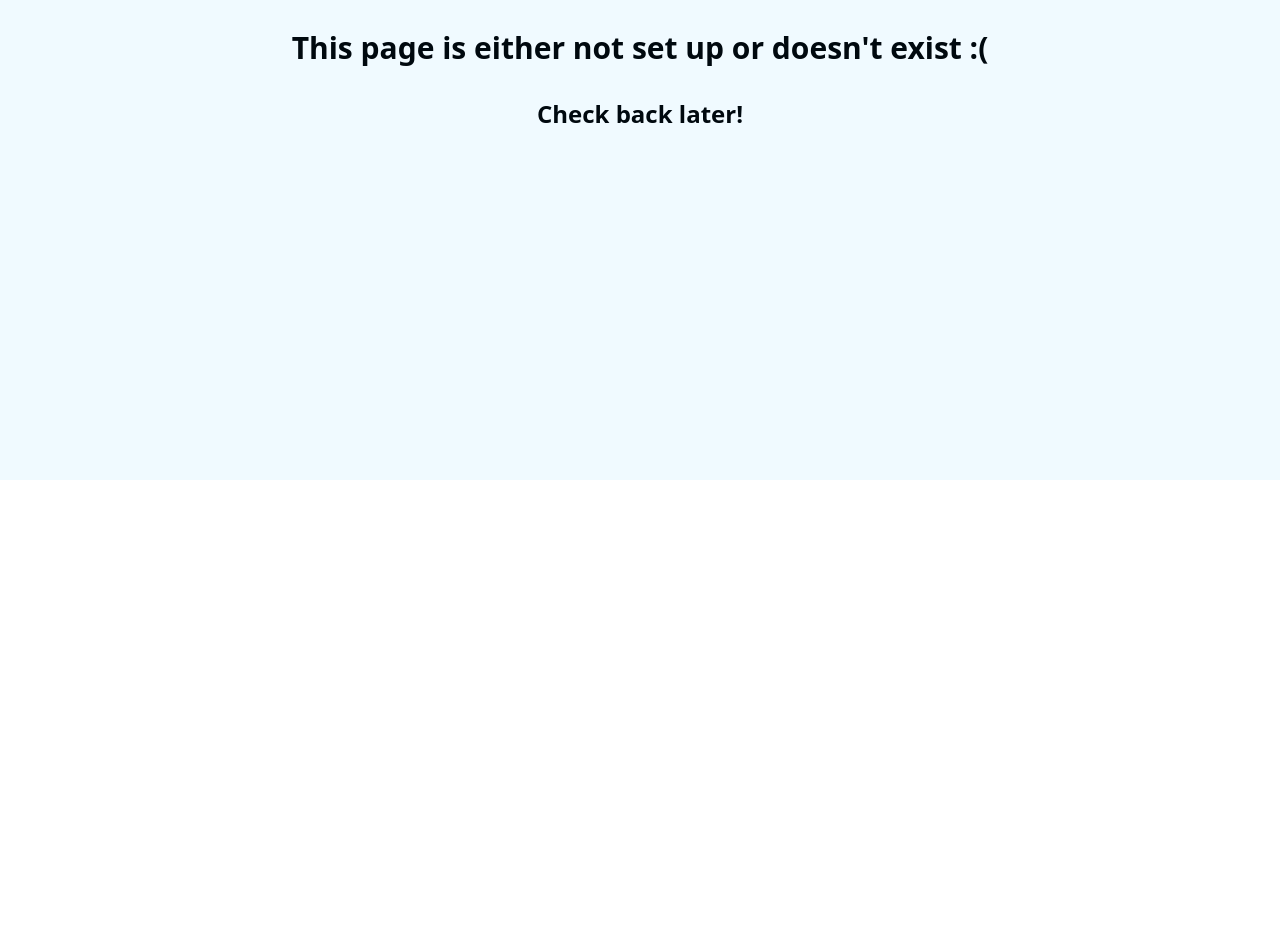
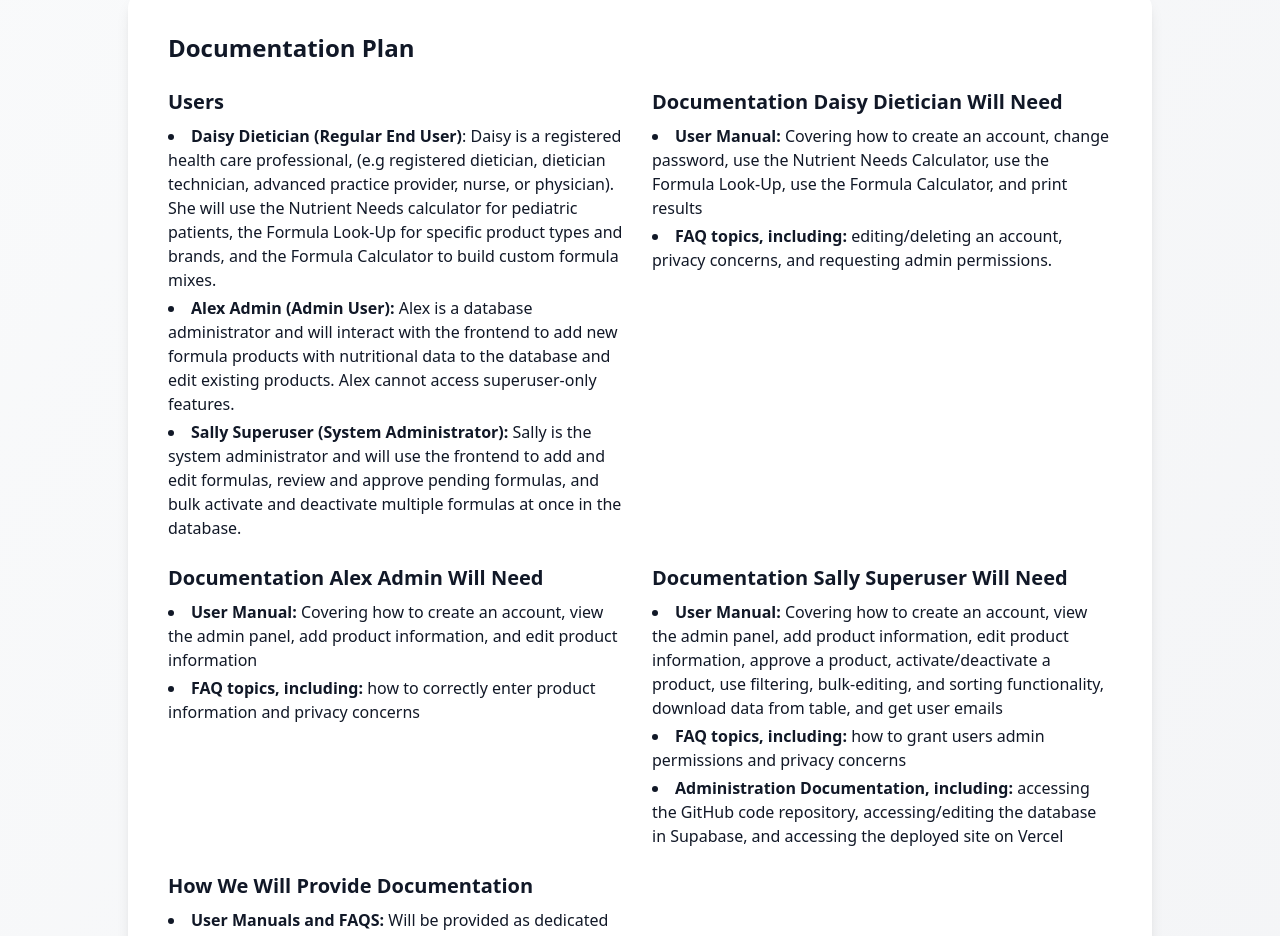
Before and after one commit to ethanbonsall/COMP-523-O, a Next.js app in the folder web/: page /user-manual in a window 1280 px wide. Before the commit this address had no page. Shown: the part 320-1256 px from the top of the page. Before the commit the page ends 800 px from the top, so only its background shows below. Built offline with nearby package versions, Linux system fonts and the light colour scheme.

Commit message:
added documenation plan

```diff
--- a/web/components/navbar.tsx
+++ b/web/components/navbar.tsx
@@ -63,6 +63,8 @@ export default function Navbar() {
             >
               D3. Test Plan
             </Link>
+            <hr />
+            <Link href="/user-manual" className="hover:bg-secondary-400 p-2 rounded">D4. User Manual</Link>
             <hr />
             <Link
               href="/architecture-diagram"
@@ -175,6 +177,7 @@ export default function Navbar() {
                   <Link href="/specifications">D1. Specifications</Link>
                   <Link href="/platform-evaluation">D2. Platform Evaluation</Link>
                   <Link href="/test-plan">D3. Test Plan</Link>
+                  <Link href="/user-manual">D4. User Manual</Link>
                   <Link href="/architecture-diagram">Architecture Diagram</Link>
                   <Link href="/system-metaphor">System Metaphor</Link>
                   <Link href="/prototype">Prototype</Link>
--- /dev/null
+++ b/web/pages/user-manual.tsx
@@ -0,0 +1,158 @@
+import Navbar from "@/components/navbar";
+import Head from "next/head";
+
+const TestPlan = () => {
+  return (
+    <>
+      <Head>
+        <title>D4. User Manual</title>
+      </Head>
+      <Navbar />
+      <main className="min-h-screen bg-gradient-to-br from-gray-50 to-gray-100 text-gray-900 p-6 md:p-12">
+        <div className="max-w-5xl mx-auto space-y-10">
+          <section className="text-center">
+            <h1 className="text-4xl font-bold mb-4">D4. User Manual</h1>
+            <p className="text-lg text-gray-600">
+              Ensuring all users of the system have access to the the
+              information that they need to run the system and gain benefit from
+              it.
+            </p>
+          </section>
+
+          <section className="bg-white shadow-lg rounded-2xl p-6 md:p-10 space-y-6">
+            <h2 className="text-2xl font-semibold">Documentation Plan</h2>
+            <div className="grid md:grid-cols-2 gap-6">
+              <div>
+                <h3 className="font-semibold text-xl mb-2">Users</h3>
+                <ul className="list-disc list-inside space-y-1">
+                  <li>
+                    <strong>Daisy Dietician (Regular End User)</strong>: Daisy
+                    is a registered health care professional, (e.g registered
+                    dietician, dietician technician, advanced practice provider,
+                    nurse, or physician). She will use the Nutrient Needs
+                    calculator for pediatric patients, the Formula Look-Up for
+                    specific product types and brands, and the Formula
+                    Calculator to build custom formula mixes.
+                  </li>
+                  <li>
+                    <strong>Alex Admin (Admin User):</strong> Alex is a database
+                    administrator and will interact with the frontend to add new
+                    formula products with nutritional data to the database and
+                    edit existing products. Alex cannot access superuser-only
+                    features.
+                  </li>
+                  <li>
+                    <strong>Sally Superuser (System Administrator): </strong>
+                    Sally is the system administrator and will use the frontend
+                    to add and edit formulas, review and approve pending
+                    formulas, and bulk activate and deactivate multiple formulas
+                    at once in the database.
+                  </li>
+                </ul>
+              </div>
+              <div>
+                <h3 className="font-semibold text-xl mb-2">
+                  Documentation Daisy Dietician Will Need
+                </h3>
+                <ul className="list-disc list-inside space-y-1">
+                  <li>
+                    <strong>User Manual:</strong> Covering how to create an
+                    account, change password, use the Nutrient Needs Calculator,
+                    use the Formula Look-Up, use the Formula Calculator, and
+                    print results
+                  </li>
+                  <li>
+                    <strong>FAQ topics, including: </strong> editing/deleting an
+                    account, privacy concerns, and requesting admin permissions.
+                  </li>
+                </ul>
+              </div>
+              <div>
+                <h3 className="font-semibold text-xl mb-2">
+                  Documentation Alex Admin Will Need
+                </h3>
+                <ul className="list-disc list-inside space-y-1">
+                  <li>
+                    <strong>User Manual:</strong> Covering how to create an
+                    account, view the admin panel, add product information, and
+                    edit product information
+                  </li>
+                  <li>
+                    <strong>FAQ topics, including: </strong> how to correctly
+                    enter product information and privacy concerns
+                  </li>
+                </ul>
+              </div>
+              <div>
+                <h3 className="font-semibold text-xl mb-2">
+                  Documentation Sally Superuser Will Need
+                </h3>
+                <ul className="list-disc list-inside space-y-1">
+                  <li>
+                    <strong>User Manual:</strong> Covering how to create an
+                    account, view the admin panel, add product information, edit
+                    product information, approve a product, activate/deactivate
+                    a product, use filtering, bulk-editing, and sorting
+                    functionality, download data from table, and get user emails
+                  </li>
+                  <li>
+                    <strong>FAQ topics, including: </strong> how to grant users
+                    admin permissions and privacy concerns
+                  </li>
+                  <li>
+                    <strong>Administration Documentation, including: </strong>
+                    accessing the GitHub code repository, accessing/editing the
+                    database in Supabase, and accessing the deployed site on
+                    Vercel
+                  </li>
+                </ul>
+              </div>
+              <div>
+                <h3 className="font-semibold text-xl mb-2">
+                  How We Will Provide Documentation
+                </h3>
+                <ul className="list-disc list-inside space-y-1">
+                  <li>
+                    <strong>User Manuals and FAQS: </strong> Will be provided as
+                    dedicated pages within the web app and available as
+                    downloadable PDFs. This approach allows users—especially
+                    clinicians who may have limited time—to access instructions
+                    directly while using the tool. PDFs provide an offline
+                    option and ensure portability. Because user familiarity with
+                    technology may vary widely, manuals will use clear,
+                    non-technical language and include screenshots, diagrams,
+                    and step-by-step examples.
+                  </li>
+                  <li>
+                    <strong>ReadMe File (System Setup & Maintenance) : </strong>
+                    All developer-level and administrator-level technical
+                    information (setup, configuration, deployment, environment
+                    variables, database structure) will be documented in the
+                    project’s GitHub README. The README is the conventional and
+                    most accessible location for system setup instructions for
+                    future developers or client technical staff. It ensures
+                    long-term maintainability and version control.
+                  </li>
+                  <li>
+                    <strong>Tutorial Videos: </strong> Will be provided as short
+                    video tutorials for end users demonstrating how to access
+                    the app and use major features. Videos will be embedded in
+                    the web app. We will also provide technical walkthrough
+                    videos for the client demonstrating how to access, set up,
+                    and manage system components. Videos will be sent to the
+                    client via email and linked on our team website. Videos
+                    support visual learners, reduce onboarding time, and help
+                    users with limited technical experience follow workflows
+                    more confidently.
+                  </li>
+                </ul>
+              </div>
+            </div>
+          </section>
+        </div>
+      </main>
+    </>
+  );
+};
+
+export default TestPlan;
```
